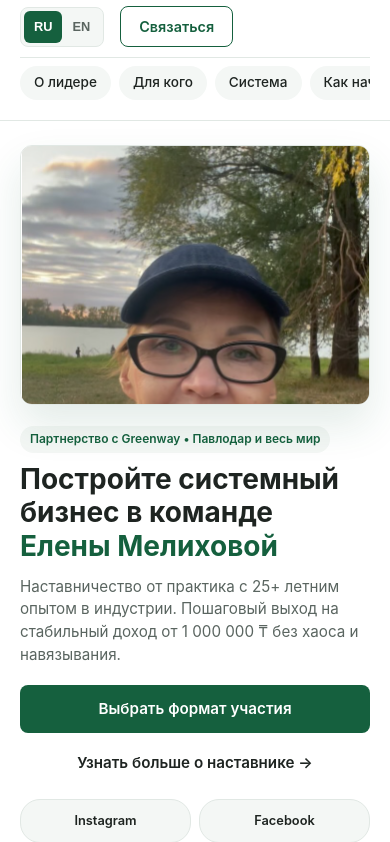
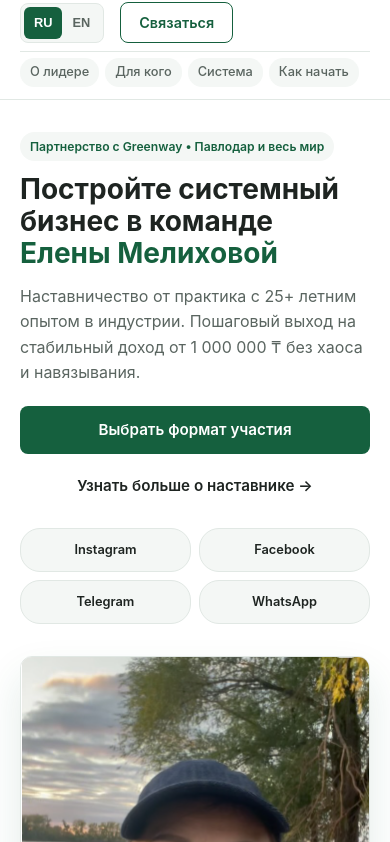
Before and after one commit to dmitry-lab-git/elenas_network, a plain HTML site: page index.html in a window 390 px wide. Shown: the part 44-886 px from the top of the page. Drawn offline with Linux system fonts and the light colour scheme.

Commit message:
Update layout and styles

```diff
--- a/css/style.css
+++ b/css/style.css
@@ -32,8 +32,9 @@ a:focus-visible, button:focus-visible {
     outline-offset: 2px;
 }
 
+/* Компенсация высоты закрепленной шапки при клике по якорям */
 section[id], div[id] {
-    scroll-margin-top: 85px;
+    scroll-margin-top: 130px;
 }
 
 .container {
@@ -42,14 +43,15 @@ section[id], div[id] {
     padding: 0 20px;
 }
 
+/* Жестко закрепленная (липкая) шапка сверху */
 .header {
-    padding: 18px 0;
+    padding: 14px 0;
     border-bottom: 1px solid var(--border);
     position: sticky;
     top: 0;
-    background: rgba(255, 255, 255, 0.95);
-    backdrop-filter: blur(8px);
-    z-index: 100;
+    background: rgba(255, 255, 255, 0.98);
+    backdrop-filter: blur(10px);
+    z-index: 1000;
 }
 
 .header__inner {
@@ -72,7 +74,7 @@ section[id], div[id] {
 
 .nav {
     display: flex;
-    gap: 28px;
+    gap: 24px;
 }
 
 .nav a {
@@ -170,7 +172,7 @@ section[id], div[id] {
 }
 
 .hero {
-    padding: 72px 0;
+    padding: 60px 0;
 }
 
 .hero__grid {
@@ -251,6 +253,7 @@ section[id], div[id] {
     width: 100%;
     max-height: 480px;
     object-fit: cover;
+    object-position: center 30%;
     border-radius: var(--radius);
     box-shadow: 0 20px 40px rgba(21, 96, 62, 0.12);
     border: 1px solid var(--border);
@@ -432,7 +435,7 @@ section[id], div[id] {
     color: var(--primary);
 }
 
-/* Планшеты и небольшие ноутбуки */
+/* Планшеты и ноутбуки */
 @media (max-width: 960px) {
     .hero__grid {
         grid-template-columns: 1fr 0.9fr;
@@ -448,33 +451,32 @@ section[id], div[id] {
     }
 }
 
-/* Мобильные устройства (исправления ритма, отступов и футера) */
+/* Мобильные устройства */
 @media (max-width: 768px) {
     section[id], div[id] {
-        scroll-margin-top: 115px;
+        scroll-margin-top: 120px; /* Учет фиксированной шапки с меню */
     }
 
     .header {
-        padding: 12px 0 0;
+        padding: 10px 0;
     }
 
     .header__inner {
         flex-wrap: wrap;
-        gap: 10px;
-        padding-bottom: 10px;
+        gap: 8px;
     }
 
     .logo {
         font-size: 1.1rem;
     }
 
+    /* Аккуратное горизонтальное свайп-меню прямо в закрепленной шапке */
     .nav {
-        display: flex;
         order: 3;
         width: 100%;
         overflow-x: auto;
-        gap: 8px;
-        padding: 8px 0 10px;
+        gap: 6px;
+        padding: 6px 0 2px;
         border-top: 1px solid var(--border);
         -webkit-overflow-scrolling: touch;
         scrollbar-width: none;
@@ -486,74 +488,62 @@ section[id], div[id] {
 
     .nav a {
         flex-shrink: 0;
-        padding: 6px 14px;
+        padding: 4px 10px;
         background: var(--bg-light);
-        border-radius: 20px;
-        font-size: 0.85rem;
-        color: var(--text-main);
+        border-radius: 14px;
+        font-size: 0.8rem;
     }
 
-    .nav a:active {
-        background: var(--primary);
-        color: #fff;
-    }
-
-    /* Ритм и отступы Hero */
+    /* Корректный порядок в Hero (текст -> фото) */
     .hero {
-        padding: 24px 0 36px;
+        padding: 32px 0 40px;
     }
 
     .hero__grid {
         grid-template-columns: 1fr;
-        gap: 20px;
+        gap: 24px;
     }
 
     .hero__image {
-        order: -1;
+        order: unset;
+        margin-top: 8px;
     }
 
     .hero__photo {
-        max-height: 260px;
-        object-position: center 20%;
+        max-height: 320px;
+        object-position: center 25%;
     }
 
     .badge {
-        font-size: 0.75rem;
+        font-size: 0.76rem;
         padding: 5px 10px;
-        margin-bottom: 10px;
-        line-height: 1.4;
-        display: inline-block;
+        margin-bottom: 12px;
     }
 
     .hero h1 {
         font-size: 1.75rem;
-        margin-bottom: 12px;
-        line-height: 1.2;
+        margin-bottom: 14px;
     }
 
     .hero__subtitle {
-        font-size: 0.95rem;
-        margin-bottom: 18px;
-        line-height: 1.5;
+        font-size: 1rem;
+        margin-bottom: 20px;
     }
 
     .hero__actions {
         flex-direction: column;
         align-items: stretch;
         gap: 10px;
-        margin-bottom: 16px;
+        margin-bottom: 20px;
     }
 
     .hero__actions .btn {
         width: 100%;
-        margin: 0;
     }
 
-    /* Кнопка "Узнать больше о наставнике" на мобилках приводим к стилю ссылки-действия */
     .hero__actions .btn--text {
         text-align: center;
-        padding: 8px 0;
-        min-height: auto;
+        padding: 6px 0;
     }
 
     .hero__socials {
@@ -565,11 +555,11 @@ section[id], div[id] {
     .social-pill {
         width: 100%;
         text-align: center;
-        padding: 8px 10px;
+        padding: 8px;
         font-size: 0.8rem;
     }
 
-    /* Единый ритм отступов секций */
+    /* Отступы секций */
     .section {
         padding: 40px 0;
     }
@@ -614,15 +604,7 @@ section[id], div[id] {
         font-size: 1.5rem;
     }
 
-    .fork-card {
-        gap: 20px;
-    }
-
-    .fork-card p {
-        margin-bottom: 16px;
-    }
-
-    /* Исправление футера на мобильных (компактно, без переноса Eco-market) */
+    /* Футер */
     .footer {
         padding: 24px 0 32px;
     }
@@ -639,7 +621,7 @@ section[id], div[id] {
 
     .footer__links {
         display: grid;
-        grid-template-columns: repeat(2, 1fr); /* 2 на 2 аккуратные колонки */
+        grid-template-columns: repeat(2, 1fr);
         gap: 10px;
         width: 100%;
     }
@@ -651,7 +633,7 @@ section[id], div[id] {
         text-align: center;
         font-size: 0.85rem;
         border: 1px solid var(--border);
-        white-space: nowrap; /* Гарантирует, что Eco Market не разорвется в две строки */
+        white-space: nowrap;
     }
 }
 
```
Also changed, not shown: index.html (+1 -0 lines).
